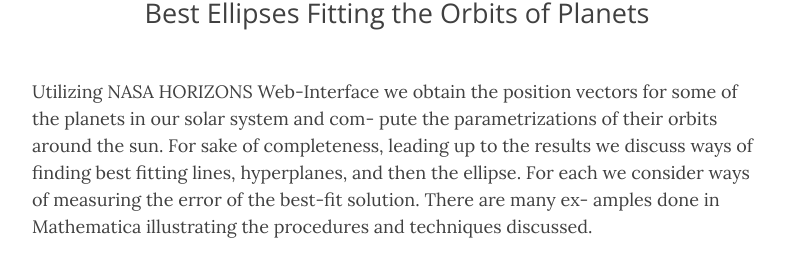
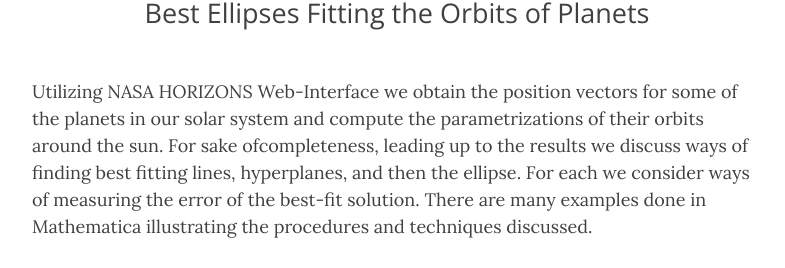
Before and after one commit to carmancater/carmancater.github.io, a Jekyll site: the page built from ellipsesFittingTheOrbitsOfPlanetsPaper.html, in a window 1280 px wide and 1364 px high, cut to the strip 256-524 px from the top of the window. Shown: the whole strip, without its empty margins (243-1028 px from the left). Built offline with Jekyll 4.4.1, drawn with Linux system fonts in a browser that asks for light colours; nearby versions of some CDN libraries.

Commit message:
Update ellipsesFittingTheOrbitsOfPlanetsPaper.html

```diff
--- a/ellipsesFittingTheOrbitsOfPlanetsPaper.html
+++ b/ellipsesFittingTheOrbitsOfPlanetsPaper.html
@@ -5,12 +5,7 @@ subtitle: Best Ellipses Fitting the Orbits of Planets
 ---
 
 </p>Utilizing NASA HORIZONS Web-Interface we obtain the
-position vectors for some of the planets in our solar system and com-
-pute the parametrizations of their orbits around the sun. For sake of
-completeness, leading up to the results we discuss ways of finding best
-fitting lines, hyperplanes, and then the ellipse. For each we consider
-ways of measuring the error of the best-fit solution. There are many ex-
-amples done in Mathematica illustrating the procedures and techniques
+position vectors for some of the planets in our solar system and compute the parametrizations of their orbits around the sun. For sake ofcompleteness, leading up to the results we discuss ways of finding best fitting lines, hyperplanes, and then the ellipse. For each we consider ways of measuring the error of the best-fit solution. There are many examples done in Mathematica illustrating the procedures and techniques
 discussed.</p>
 
 <iframe src="https://docs.google.com/viewer?url=https://carmancater.github.io/assets/pdf/Cater_BestEllipsesFittingtheOrbitsofPlanets.pdf&embedded=true" style="width:100%; height:520px;" frameborder="0"></iframe>
```
